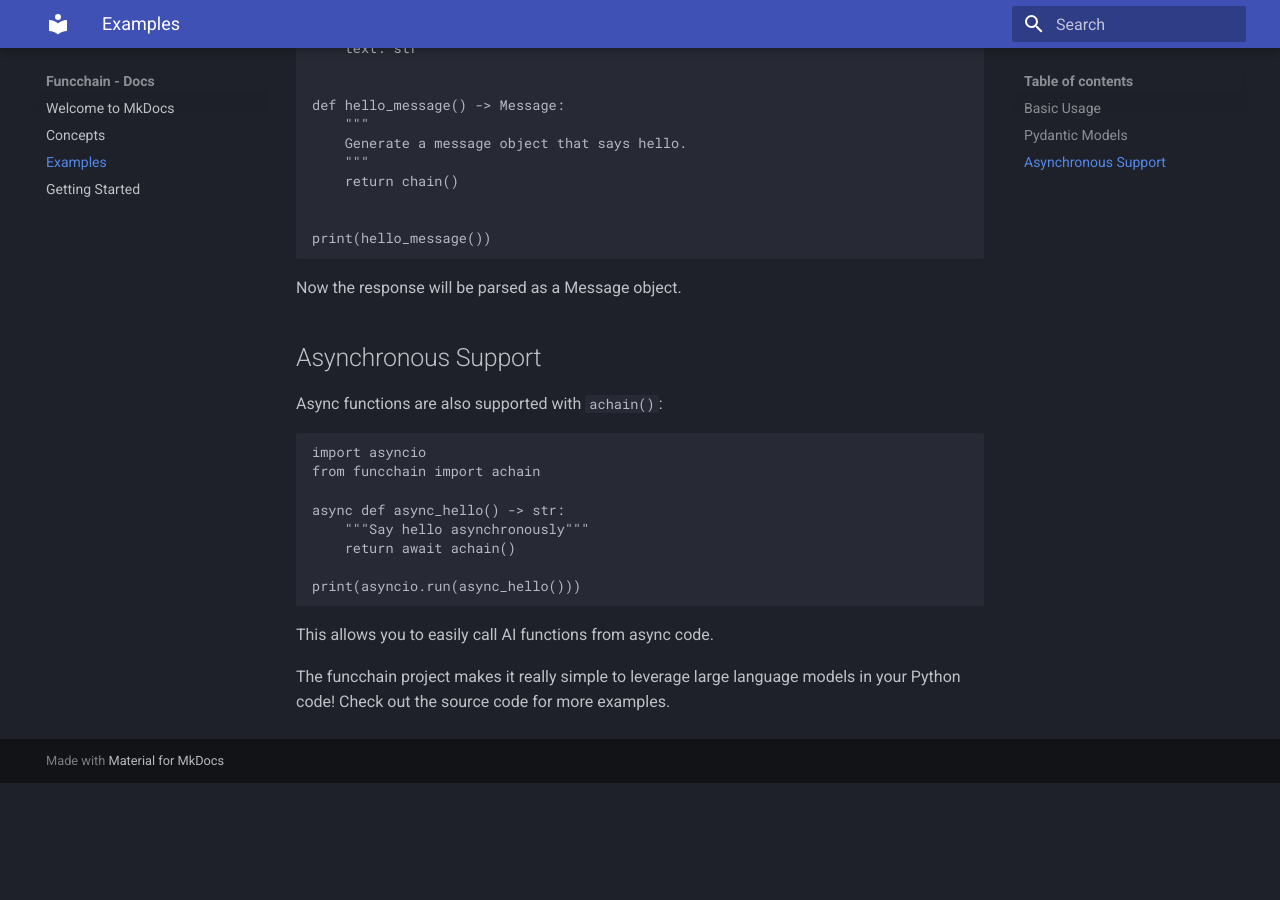
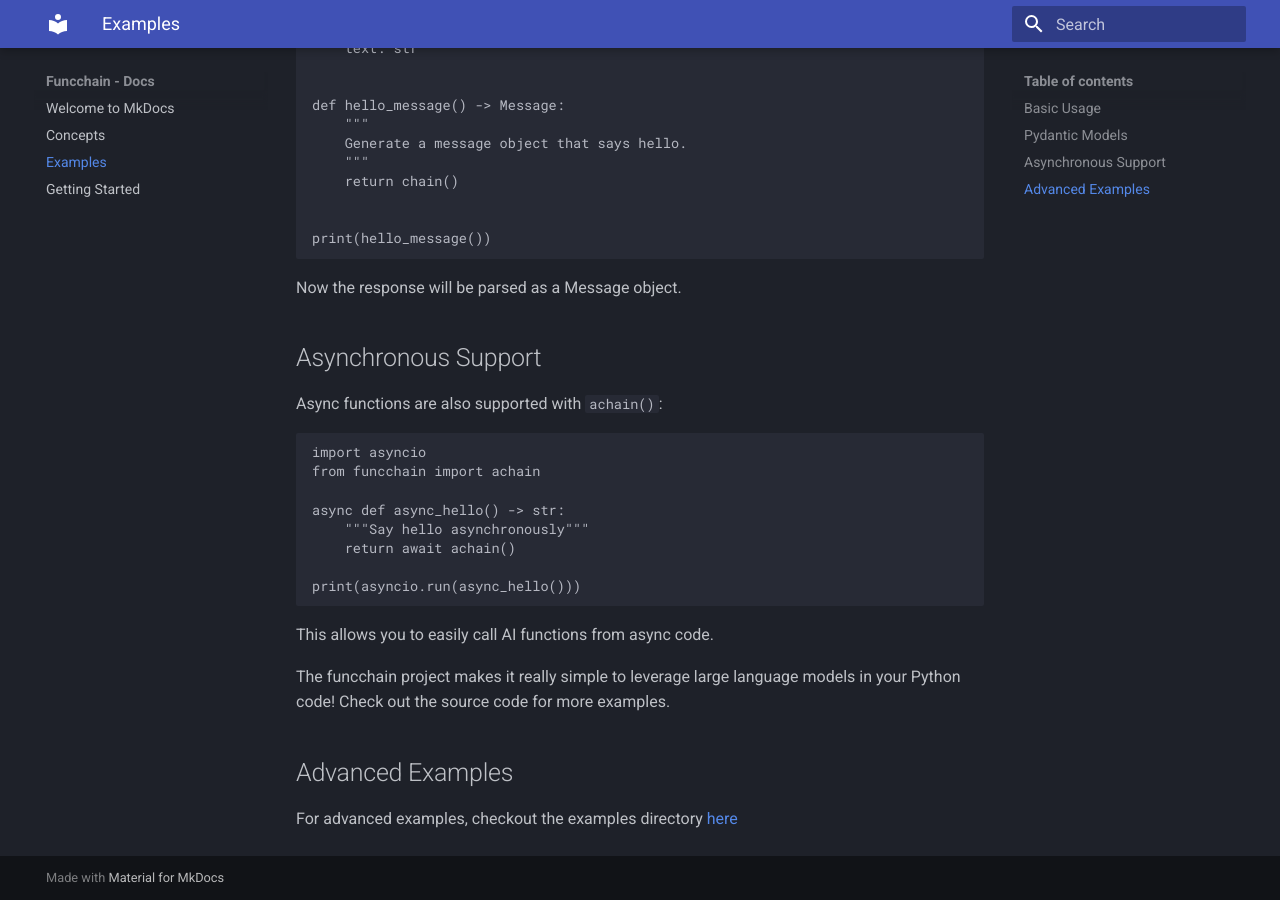
Before and after one commit to shroominic/funcchain, an MkDocs documentation site: the page built from docs/examples.md, in a window 1280 px wide and 900 px high, scrolled down 731 px. Built offline with MkDocs 1.6.1 and Material for MkDocs 9.7.7, drawn with Linux system fonts in a browser that asks for light colours; before the commit the page ends 1514 px from its top, so only the background shows below that.

Commit message:
adding advanced examples

```diff
--- a/docs/examples.md
+++ b/docs/examples.md
@@ -61,3 +61,6 @@ print(asyncio.run(async_hello()))
 This allows you to easily call AI functions from async code.
 
 The funcchain project makes it really simple to leverage large language models in your Python code! Check out the source code for more examples.
+
+## Advanced Examples
+For advanced examples, checkout the examples directory [here](https://github.com/shroominic/funcchain/tree/main/examples)
```
